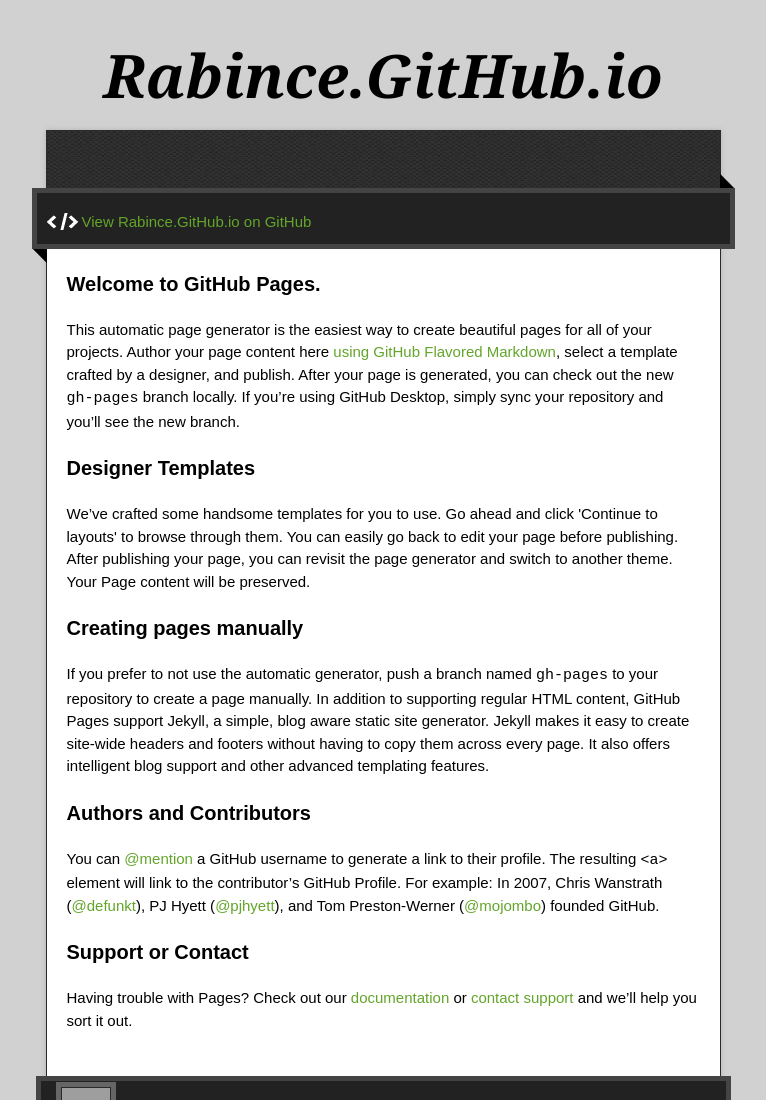
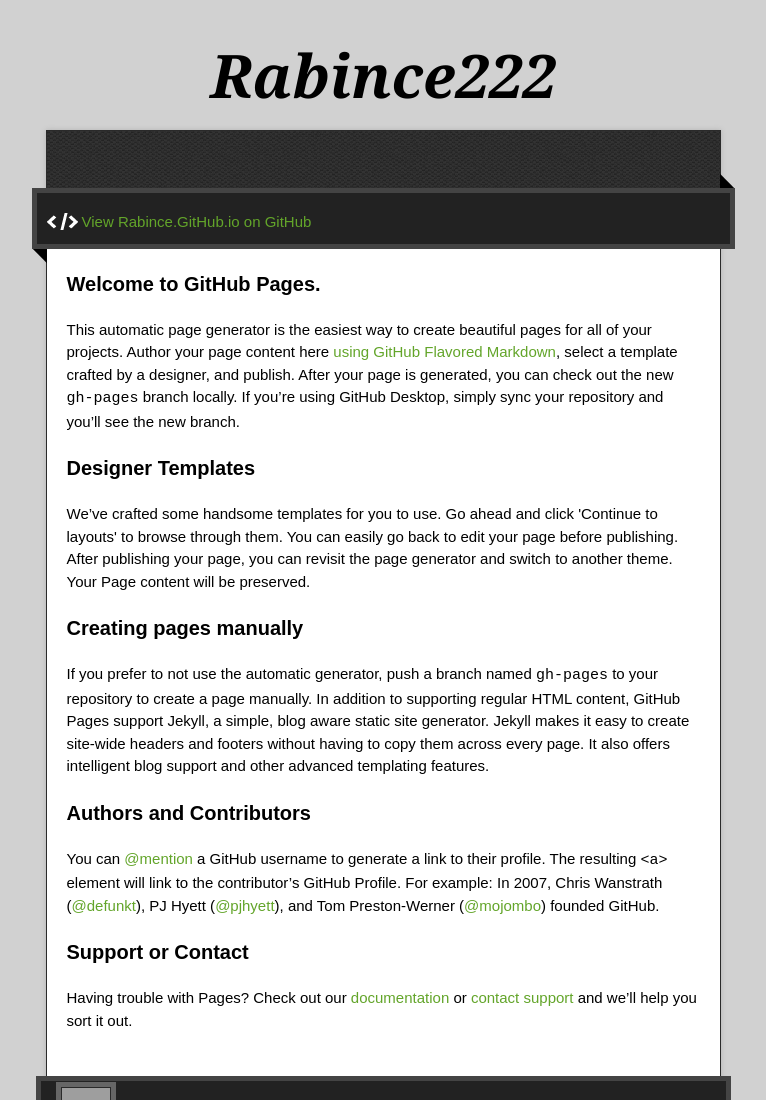
Before and after one commit to Rabince/Rabince.github.io, a plain HTML site: page index.html in a window 1280 px wide. Shown: the top 1100 px of the page, without its empty margins (257-1023 px from the left). Drawn offline with nearby package versions, Linux system fonts and the light colour scheme; grey boxes are pictures that could not be loaded.

Commit message:
made changes to index.html

```diff
--- a/index.html
+++ b/index.html
@@ -22,7 +22,7 @@
 
   <div class="wrapper">
     <header>
-      <h1 class="title">Rabince.GitHub.io</h1>
+      <h1 class="title">Rabince222</h1>
     </header>
     <div id="container">
       <p class="tagline"></p>
```
